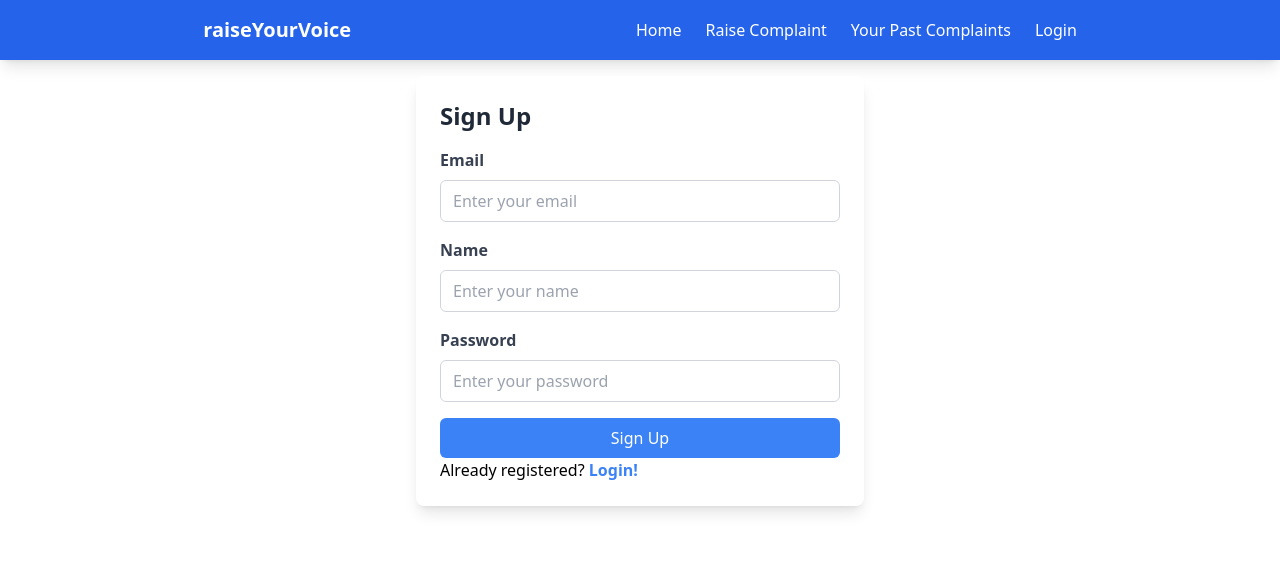
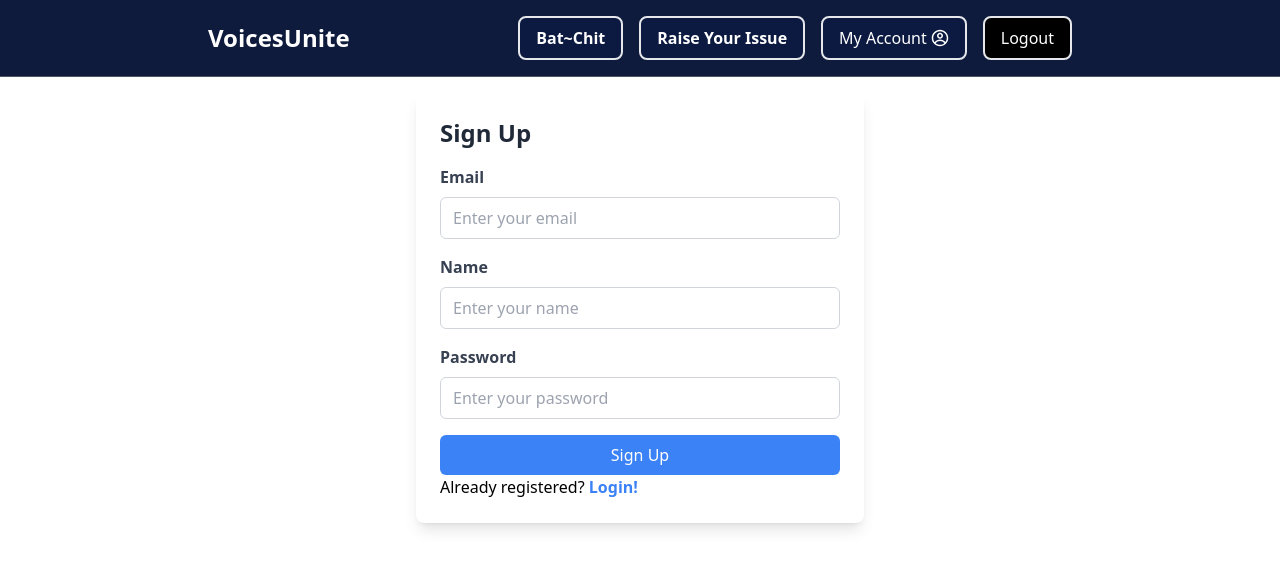
Before and after one commit to Ak4shKr/crowdsourced, a React (Vite) app in the folder frontend/: page /register in a window 1280 px wide. Shown: the top 568 px of the page. Built offline with nearby package versions, Linux system fonts and the light colour scheme.

Commit message:
navbar fixed responsive

```diff
--- a/frontend/src/components/Navbar.jsx
+++ b/frontend/src/components/Navbar.jsx
@@ -1,45 +1,119 @@
-import React from "react";
+import React, { useState, useEffect } from "react";
+import { CgProfile } from "react-icons/cg";
+import { RxHamburgerMenu } from "react-icons/rx";
+import { IoClose } from "react-icons/io5";
 
 const Navbar = () => {
   const token = localStorage.getItem("token");
+  let user = localStorage.getItem("user");
+  if (user) {
+    user = JSON.parse(user);
+  }
+
   const handleLogout = () => {
     localStorage.removeItem("token");
+    localStorage.removeItem("user");
     window.location = "/";
   };
+
+  const [isMenuOpen, setIsMenuOpen] = useState(false);
+
+  const toggleMenu = () => {
+    setIsMenuOpen(!isMenuOpen);
+  };
+
+  useEffect(() => {
+    const handleResize = () => {
+      if (window.innerWidth > 768) {
+        setIsMenuOpen(false);
+      }
+    };
+
+    window.addEventListener("resize", handleResize);
+    return () => {
+      window.removeEventListener("resize", handleResize);
+    };
+  }, []);
+
   return (
-    <nav className="bg-blue-600 p-4 shadow-lg">
-      <div className="container w-[70%] mx-auto flex justify-between items-center">
-        {/* Logo or Brand Name */}
-        <div className="text-white text-xl font-bold">
-          <a href="/">raiseYourVoice</a>
+    <nav className="sticky top-0 bg-[#0e1b3c] text-white border-b border-gray-600 w-full z-50">
+      <div className="w-full lg:w-[70%] mx-auto flex items-center justify-between p-4 text-center">
+        <a href="/" className="font-lora text-2xl font-bold">
+          VoicesUnite
+        </a>
+        <div className="md:hidden">
+          <button
+            onClick={toggleMenu}
+            className="text-white focus:outline-none"
+          >
+            {!isMenuOpen ? (
+              <RxHamburgerMenu className="font-semibold text-3xl" />
+            ) : (
+              <IoClose className="font-semibold text-3xl" />
+            )}
+          </button>
         </div>
-
-        {/* Nav Items */}
-        <div className="flex space-x-6">
-          <a href="/" className="text-white hover:text-gray-200">
-            Home
+        <div className="hidden md:flex space-x-4">
+          <a
+            href="/raise-complaint"
+            className="bg-[#05166b22] text-white font-semibold border-2 border-gradient-to-r from-blue-500 via-purple-600 to-red-500 px-4 py-2 rounded-lg hover:bg-gray-800"
+          >
+            Bat~Chit
           </a>
-          <a href="/raise-complaint" className="text-white hover:text-gray-200">
-            Raise Complaint
+          <a
+            href="/raise-complaint"
+            className="bg-[#05166b22] text-white font-semibold border-2 border-gradient-to-r from-blue-500 via-purple-600 to-red-500 px-4 py-2 rounded-lg hover:bg-gray-800"
+          >
+            Raise Your Issue
           </a>
-          <a href="/your-complaints" className="text-white hover:text-gray-200">
-            Your Past Complaints
+          <a
+            href="/myprofile"
+            className="flex gap-1 bg-[#05166b22] text-white border-2 border-gradient-to-r from-blue-500 via-purple-600 to-red-500 px-4 py-2 rounded-lg hover:bg-gray-800"
+          >
+            My Account
+            <span className="flex items-center font-semibold text-lg">
+              <CgProfile />
+            </span>
           </a>
-          {token ? (
-            <a
-              // href="/logout"
-              className="text-white hover:text-gray-200 cursor-pointer"
-              onClick={handleLogout}
-            >
-              Logout
-            </a>
-          ) : (
-            <a href="/login" className="text-white hover:text-gray-200">
-              Login
-            </a>
-          )}
+          <button
+            onClick={handleLogout}
+            className="bg-black cursor-pointer text-white border-2 border-gradient-to-r from-blue-500 via-purple-600 to-red-500 px-4 py-2 rounded-lg hover:bg-gray-800"
+          >
+            Logout
+          </button>
         </div>
       </div>
+      {isMenuOpen && (
+        <div className="md:hidden bg-[#0e1b3c] mx-4 text-center">
+          <a
+            href="/raise-complaint"
+            className="block bg-[#05166b22] text-white font-semibold border-2 border-gradient-to-r from-blue-500 via-purple-600 to-red-500 px-4 py-2 rounded-lg hover:bg-gray-800"
+          >
+            Bat~Chit
+          </a>
+          <a
+            href="/raise-complaint"
+            className="block bg-[#05166b22] text-white font-semibold border-2 border-gradient-to-r from-blue-500 via-purple-600 to-red-500 px-4 py-2 rounded-lg hover:bg-gray-800"
+          >
+            Raise Your Issue
+          </a>
+          <a
+            href="/myprofile"
+            className="flex items-center justify-center gap-1 bg-[#05166b22] text-white border-2 border-gradient-to-r from-blue-500 via-purple-600 to-red-500 px-4 py-2 rounded-lg hover:bg-gray-800"
+          >
+            My Account
+            <span className="flex items-center font-semibold text-lg">
+              <CgProfile />
+            </span>
+          </a>
+          <button
+            onClick={handleLogout}
+            className="bg-[#05166b22] w-full cursor-pointer text-white border-2 border-gradient-to-r from-blue-500 via-purple-600 to-red-500 px-4 py-2 rounded-lg hover:bg-gray-800"
+          >
+            Logout
+          </button>
+        </div>
+      )}
     </nav>
   );
 };
```
